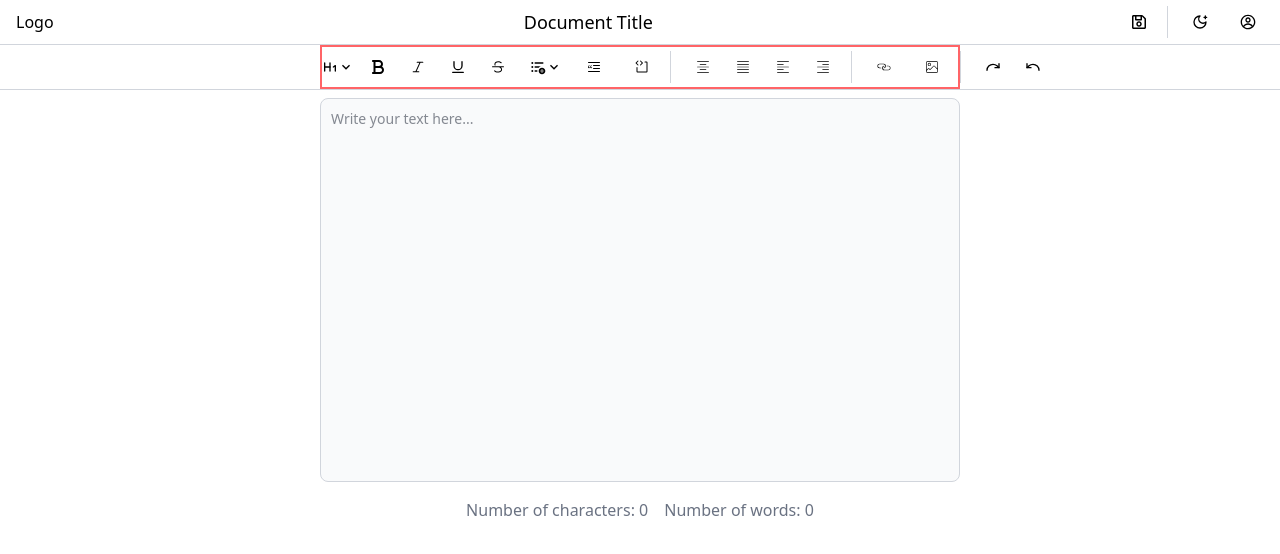
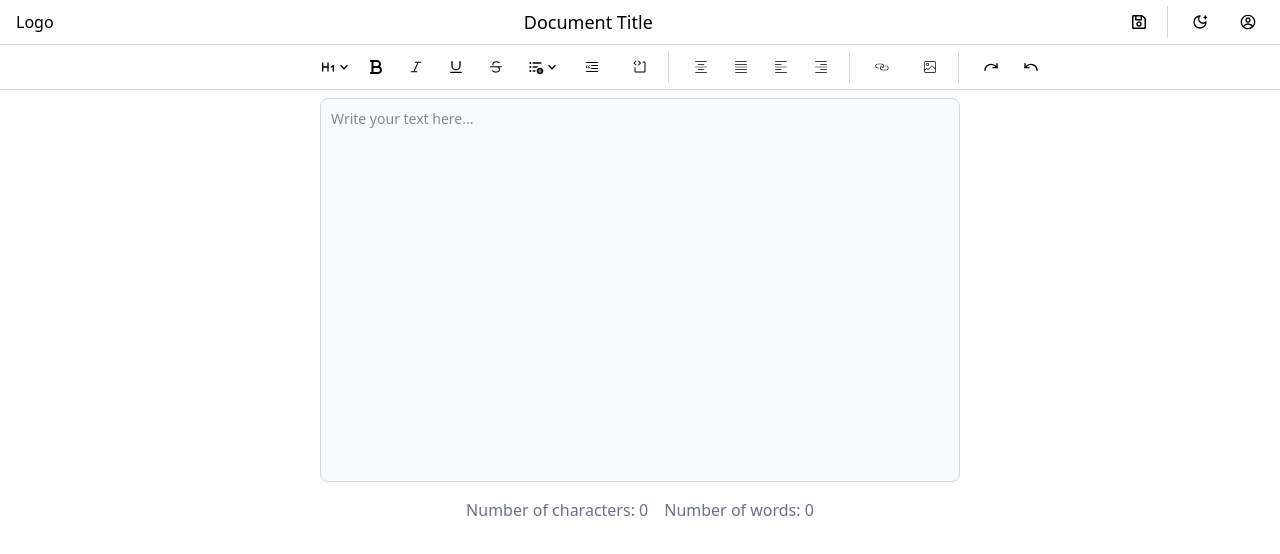
Before and after one commit to adebomiolusegun/My-text-editor, a React (Vite) app: page / in a window 1280 px wide. Shown: the top 554 px of the page. Built offline with nearby package versions, Linux system fonts and the light colour scheme.

Commit message:
removed border

```diff
--- a/src/components/ToolsBar.tsx
+++ b/src/components/ToolsBar.tsx
@@ -10,7 +10,7 @@ import Image from "@UI/toolsBarComponents/insertOptions/Image";
 function ToolsBar() {
   return (
     <div className="border-b borderBottom  ">
-      <div className="toolsbarSecDivContainer  border-2 border-red-400">
+      <div className="toolsbarSecDivContainer ">
         <div className=" flex gap-4  border-r pr-3 borderRight">
           <TextFormat id="textFormat" />
           <BulletList id="bulletList" />
```
